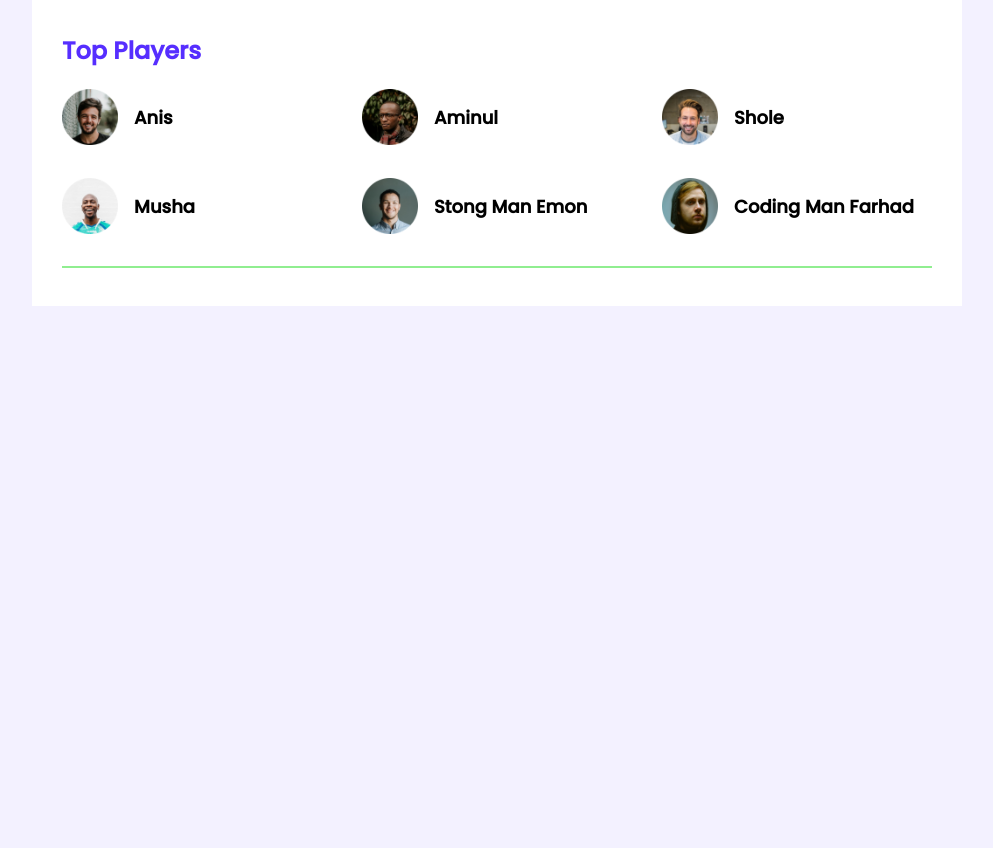
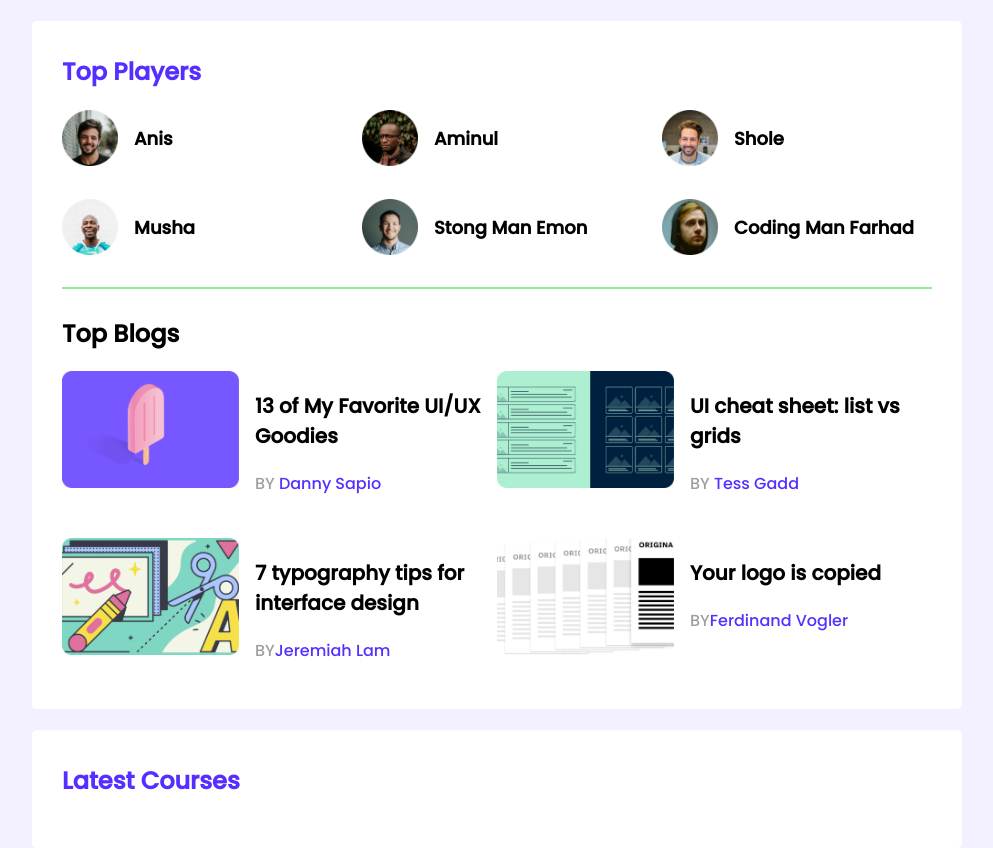
Before and after one commit to Farhadcode/leaderboard, a plain HTML site: page index.html in a window 1280 px wide. Shown: the whole page, without its empty margins (143-1136 px from the left). Before the commit the page ends 800 px from the top, so only its background shows below. Drawn offline with Linux system fonts and the light colour scheme.

Commit message:
add top blog

```diff
--- a/index.html
+++ b/index.html
@@ -49,6 +49,59 @@
                 </div>
             </div>
             <hr>
+            <div class="top-blogs">
+                <h2>Top Blogs</h2>
+                <div class="blogs">
+                    <article class="blog">
+                        <div class="thumbnail">
+                            <img src="images/blogs/blog-1.png" alt="">
+                        </div>
+
+                        <div class="blog-info">
+                            <h3 class="blog-title">13 of My Favorite
+                                UI/UX Goodies</h3>
+                            <p class="blog-author">BY<a href=""> Danny Sapio</a></p>
+                        </div>
+                    </article>
+                    <article class="blog">
+                        <div class="thumbnail">
+                            <img src="images/blogs/blog-2.png" alt="">
+                        </div>
+
+                        <div class="blog-info">
+                            <h3 class="blog-title">UI cheat sheet:
+                                list vs grids</h3>
+                            <p class="blog-author">BY<a href=""> Tess Gadd</a></p>
+                        </div>
+                    </article>
+                    <article class="blog">
+                        <div class="thumbnail">
+                            <img src="images/blogs/blog-3.png" alt="">
+                        </div>
+
+                        <div class="blog-info">
+                            <h3 class="blog-title">7 typography tips
+                                for interface design</h3>
+                            <p class="blog-author">BY<a href="">Jeremiah Lam</a></p>
+                        </div>
+                    </article>
+                    <article class="blog">
+                        <div class="thumbnail">
+                            <img src="images/blogs/blog-4.png" alt="">
+                        </div>
+
+                        <div class="blog-info">
+                            <h3 class="blog-title">Your logo is
+                                copied</h3>
+                            <p class="blog-author">BY<a href="">Ferdinand Vogler</a></p>
+                        </div>
+                    </article>
+                </div>
+            </div>
+        </section>
+        <!--  Latest Courses -->
+        <section class="container">
+            <h2 class="section-title"> Latest Courses</h2>
         </section>
    </main>
 
--- a/styles/style.css
+++ b/styles/style.css
@@ -8,16 +8,20 @@ body {
 }
 main {
   display: flex;
-  justify-content: center;
+  flex-direction: column;
+  align-items: center;
 }
 
 .container {
   background-color: #ffffff;
   width: 870px;
   padding: 30px;
+  margin-top: 21px;
+  border-radius: 5px;
 }
 hr {
   border: 1px solid lightgreen;
+  margin-bottom: 27px;
 }
 
 /* top players style */
@@ -49,3 +53,33 @@ hr {
   font-size: 18px;
   margin: 16px;
 }
+
+/* TOP blog styles */
+.blogs {
+  display: grid;
+  grid-template-columns: repeat(2, 1fr);
+  grid-row-gap: 26px;
+  /* gap: 26px; */
+}
+.blog {
+  display: flex;
+}
+.blog .thumbnail img {
+  width: 177px;
+  height: 117px;
+}
+.blog-info {
+  margin-left: 16px;
+}
+.blog-title {
+  font-size: 20px;
+}
+.blog-author {
+  color: #9f9f9f;
+  font-size: 16px;
+}
+.blog-author a {
+  color: #562eff;
+  text-decoration: none;
+  font-size: 16px;
+}
```
